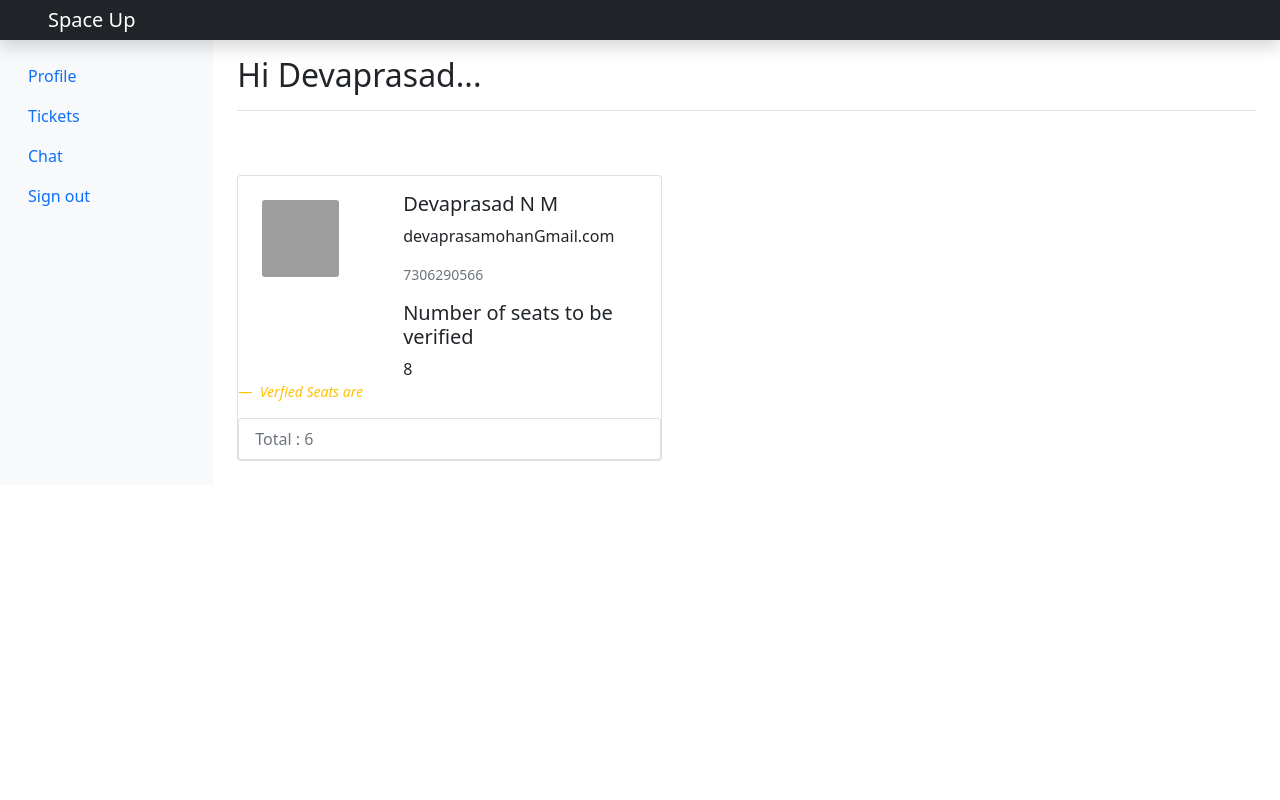
After one commit to SpaceUP-CUSAT-22/spaceup-backend-2021, a Django app: template templates/dashboard_tickets.html in a window 1280 px wide. The commit adds this page. Run offline with Django 3.2, Linux system fonts and the light colour scheme; the template is opened without the code that fills it, so the values that code supplies are empty; grey boxes are pictures that could not be loaded.

Commit message:
user page started

```diff
--- /dev/null
+++ b/templates/dashboard.html
@@ -0,0 +1,110 @@
+{% load static %}
+<html lang="en">
+  <head>
+    <meta charset="utf-8">
+    <meta name="viewport" content="width=device-width, initial-scale=1">
+    <meta name="description" content="">
+    <meta name="author" content="Mark Otto, Jacob Thornton, and Bootstrap contributors">
+    <meta name="generator" content="Hugo 0.88.1">
+    <title>Dashboard Template · Bootstrap v5.1</title>
+
+    <link rel="canonical" href="https://getbootstrap.com/docs/5.1/examples/dashboard/">
+
+
+
+    <!-- Bootstrap core CSS -->
+<!-- CSS only -->
+<link href="https://cdn.jsdelivr.net/npm/bootstrap@5.1.3/dist/css/bootstrap.min.css" rel="stylesheet" integrity="sha384-1BmE4kWBq78iYhFldvKuhfTAU6auU8tT94WrHftjDbrCEXSU1oBoqyl2QvZ6jIW3" crossorigin="anonymous">
+
+    <style>
+      .bd-placeholder-img {
+        font-size: 1.125rem;
+        text-anchor: middle;
+        -webkit-user-select: none;
+        -moz-user-select: none;
+        user-select: none;
+      }
+
+      @media (min-width: 768px) {
+        .bd-placeholder-img-lg {
+          font-size: 3.5rem;
+        }
+      }
+    </style>
+
+
+    <!-- Custom styles for this template -->
+    <link href="dashboard.css" rel="stylesheet">
+  </head>
+  <body>
+
+<header class="navbar navbar-dark sticky-top bg-dark flex-md-nowrap p-0 shadow ">
+  <a class="navbar-brand col-md-3 col-lg-2 me-0 px-5 float-right " href="#">Space Up</a>
+  <button class="navbar-toggler position-absolute d-md-none collapsed" type="button" data-bs-toggle="collapse" data-bs-target="#sidebarMenu" aria-controls="sidebarMenu" aria-expanded="false" aria-label="Toggle navigation">
+    <span class="navbar-toggler-icon"></span>
+  </button>
+
+   <div class="navbar-nav">
+    <div class="nav-item text-nowrap">
+
+    </div>
+  </div>
+</header>
+
+<div class="container-fluid">
+  <div class="row">
+    <nav id="sidebarMenu" class="col-md-3 col-lg-2 d-md-block bg-light sidebar collapse">
+      <div class="position-sticky pt-3">
+        <ul class="nav flex-column">
+          <li class="nav-item">
+            <a class="nav-link active" aria-current="page" href="#">
+              <span data-feather="home"></span>
+              Profile
+            </a>
+          </li>
+          <li class="nav-item">
+            <a class="nav-link" href="#">
+              <span data-feather="file"></span>
+              Tickets
+            </a>
+          </li>
+          <li class="nav-item">
+            <a class="nav-link" href="#">
+              <span data-feather="shopping-cart"></span>
+              Chat
+            </a>
+          </li>
+            <li class="nav-item">
+            <a class="nav-link" href="#">
+              <span data-feather="shopping-cart"></span>
+              Sign out
+            </a>
+          </li>
+
+
+        </ul>
+
+
+      </div>
+    </nav>
+
+    <main class="col-md-9 ms-sm-auto col-lg-10 px-md-4">
+      <div class="d-flex justify-content-between flex-wrap flex-md-nowrap align-items-center pt-3 pb-2 mb-3 border-bottom">
+        <h1 class="h2">Hi Devaprasad...</h1>
+        <div class="btn-toolbar mb-2 mb-md-0">
+
+        </div>
+      </div>
+
+{% block content%}
+
+
+{% endblock %}
+
+    </main>
+  </div>
+</div>
+<!-- JavaScript Bundle with Popper -->
+<script src="https://cdn.jsdelivr.net/npm/bootstrap@5.1.3/dist/js/bootstrap.bundle.min.js" integrity="sha384-ka7Sk0Gln4gmtz2MlQnikT1wXgYsOg+OMhuP+IlRH9sENBO0LRn5q+8nbTov4+1p" crossorigin="anonymous"></script>
+ </body>
+</html>
--- /dev/null
+++ b/templates/dashboard_tickets.html
@@ -0,0 +1,40 @@
+{% extends 'dashboard.html' %}
+{% block content %}
+
+<div class="col-md-5 pt-5">
+   <div class="card mb-4" style="max-width: 540px;">
+  <div class="row no-gutters">
+    <div class="col m-4">
+      <img src="https://picsum.photos/1000/1000" class="card-img" alt="...">
+    </div>
+    <div class="col-md-8">
+      <div class="card-body">
+        <h5 class="card-title">Devaprasad N M</h5>
+        <p class="card-text">devaprasamohanGmail.com</p>
+        <p class="card-text"><small class="text-muted">7306290566</small></p>
+          <h5 class="card-title">Number of seats to be verified </h5>
+            <p class="card-text">8</p>
+
+      </div>
+
+
+    </div>
+
+
+      <div class="col-md-12">
+            <figcaption class="blockquote-footer text-warning">
+    <cite title="Source Title">Verfied Seats are</cite>
+  </figcaption>
+                <ul class="list-group">
+  <li class="list-group-item disabled">Total : 6 </li>
+
+</ul>
+
+      </div>
+
+
+  </div>
+</div>
+    </div>
+
+{% endblock %}
```
Also changed, not shown: static/css/main.css (+106 -1 lines), templates/dashboard_chat.html (added, +14 -0 lines), templates/dashboard_profile.html (added, +20 -0 lines).
